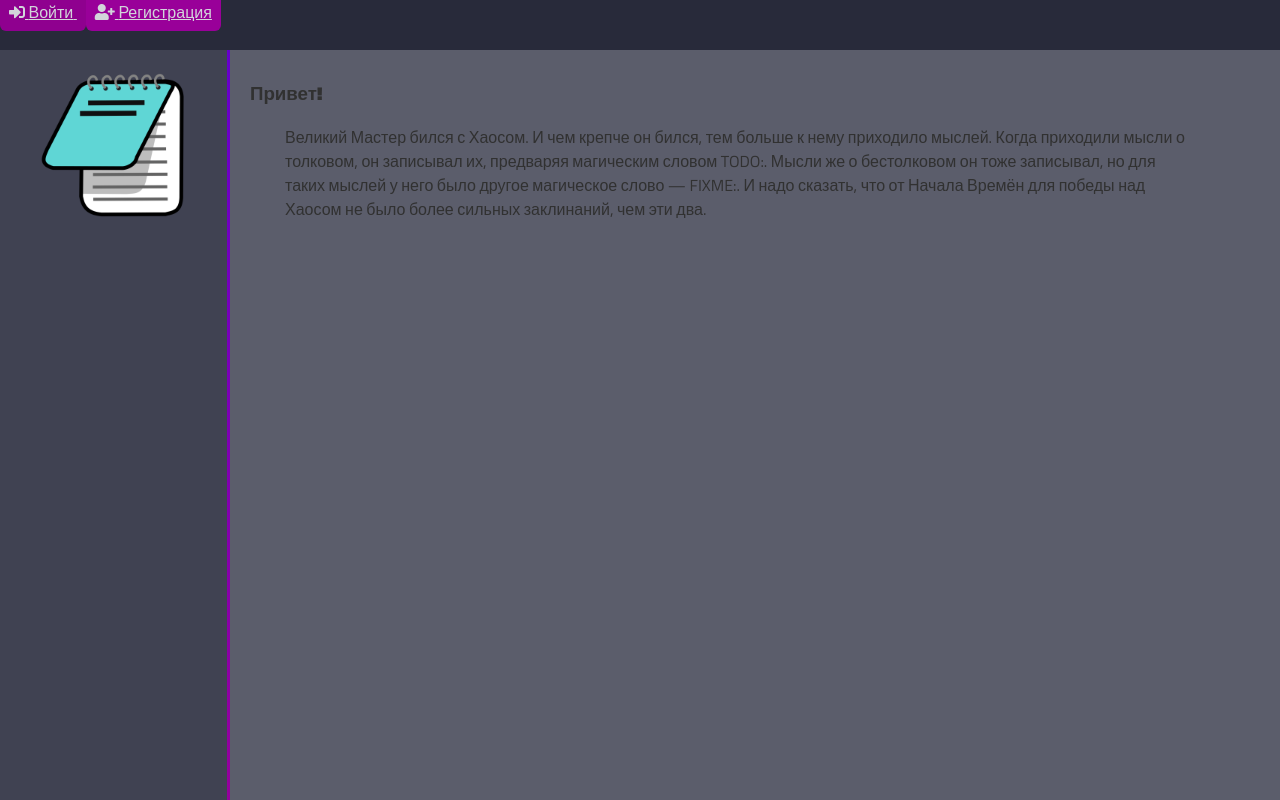
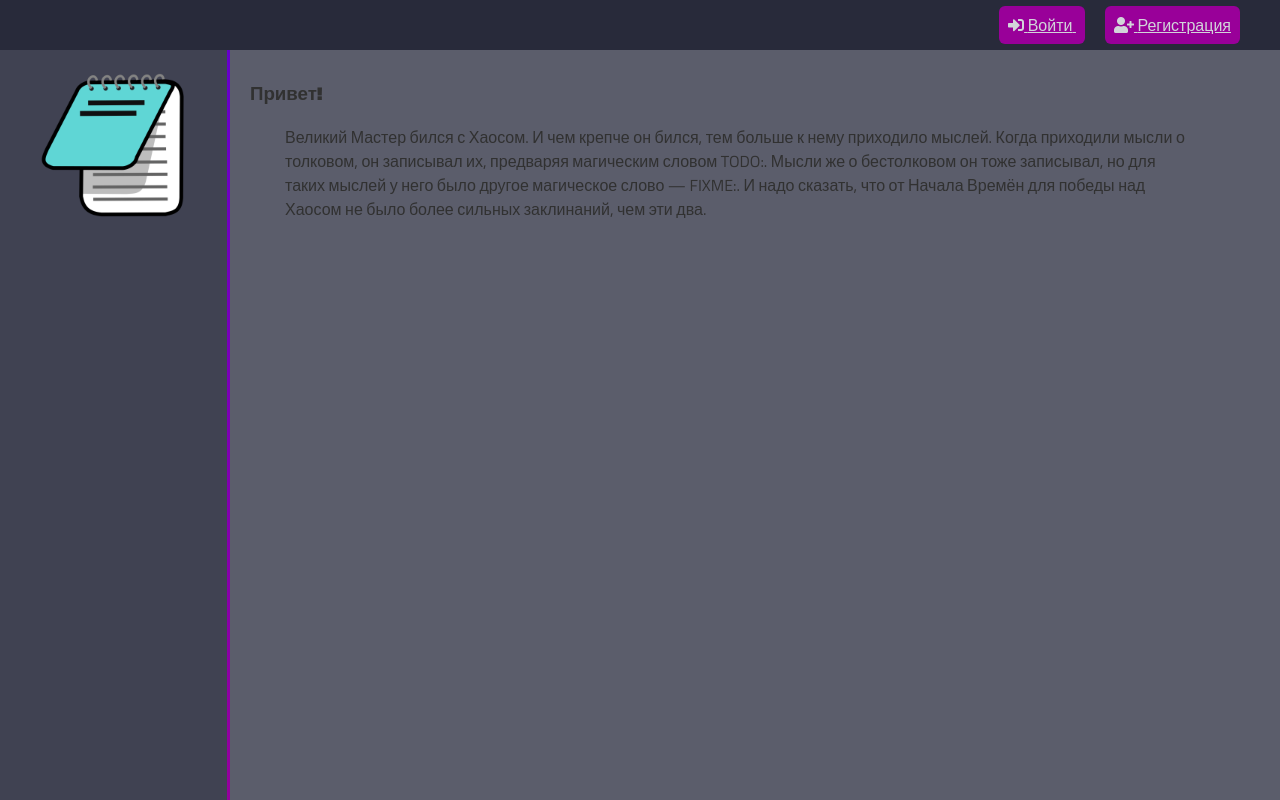
Before and after one commit to SergeyLis82/django-notepad, a Django app: page / in a window 1280 px wide. Run offline with Django 3.2, Linux system fonts and the light colour scheme; some libraries are stand-ins or nearby versions.

Commit message:
Fix reg button

```diff
--- a/main/static/main/css/main.css
+++ b/main/static/main/css/main.css
@@ -41,6 +41,11 @@
     padding: 0 10px;
     /*border: 1px solid green;*/
 }
+
+.user-panel .btn {
+    margin: 0px 10px;
+}
+
 .username {
     float: left;
     font-size: 22px;
@@ -50,7 +55,6 @@
 
 .form-logout {
     float: left;
-    margin: 0px 10px;
 }
 
 .wrapper {
--- a/main/templates/main/_layout.html
+++ b/main/templates/main/_layout.html
@@ -25,6 +25,7 @@
       </form>
     </div>
     {% else %}
+    <div class="user-panel">
       <a href="{% url 'main:loginuser' %}" class="btn">
         <i class="fas fa-sign-in-alt"></i>
         <span class="entry">Войти</span>
@@ -33,6 +34,7 @@
         <i class="fas fa-user-plus"></i>
         <span class="entry">Регистрация</span>
       </a>
+    </div>
     {% endif %}
   </div>
   <div class="wrapper">
```
Lines whose indentation alone changed are shown as unchanged.
